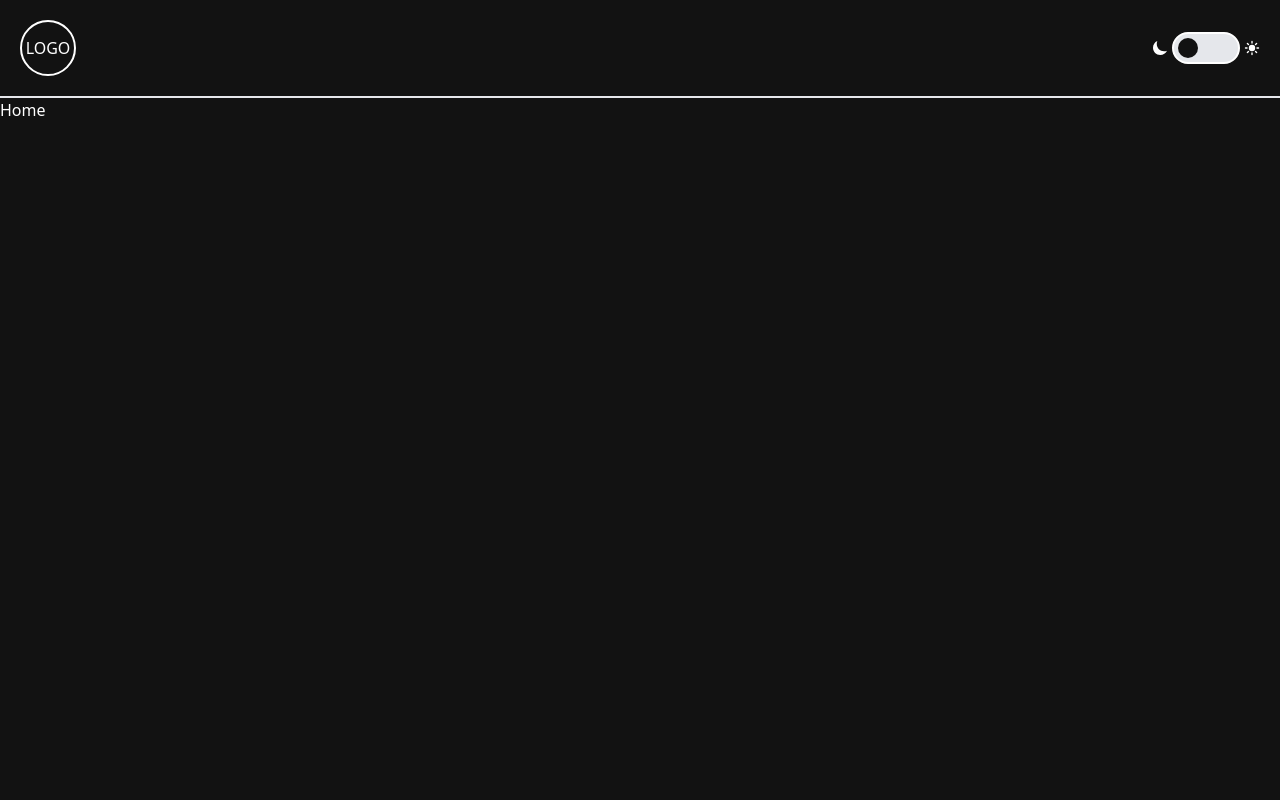
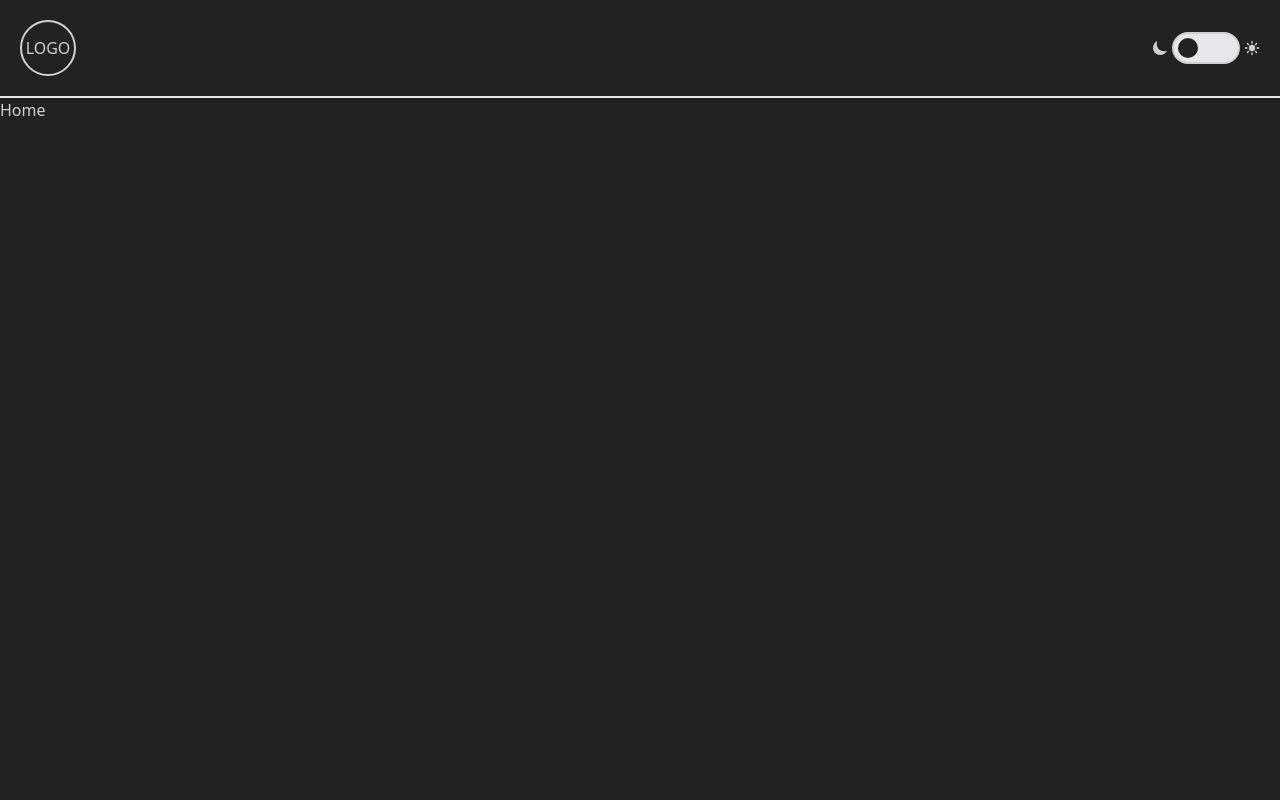
Before and after one commit to oAndin/cards-project, a React (Vite) app: page / in a window 1280 px wide. Shown: the top 800 px of the page. Built offline with nearby package versions, Linux system fonts and the light colour scheme.

Commit message:
update files

```diff
--- a/db.json
+++ b/db.json
@@ -1,5 +1,9 @@
 {
   "cards": [
-    {}
+    {
+      "title": "titulo 1",
+      "id": "1",
+      "answer": "Resposta número um, Resposta número um, Resposta número um, Resposta número um, Resposta número um, Resposta número um, Resposta número um, Resposta número um, Resposta número um, Resposta número um, Resposta número um, Resposta número um, Resposta número um, Resposta número um, Resposta número um, Resposta número um, Resposta número um"
+    }
   ]
 }
--- a/package.json
+++ b/package.json
@@ -5,11 +5,13 @@
   "type": "module",
   "scripts": {
     "dev": "vite",
+    "server": "json-server --watch db.json --port 5000",
     "build": "vite build",
     "lint": "eslint . --ext js,jsx --report-unused-disable-directives --max-warnings 0",
     "preview": "vite preview"
   },
   "dependencies": {
+    "axios": "^1.6.2",
     "framer-motion": "^10.16.5",
     "localforage": "^1.10.0",
     "match-sorter": "^6.3.1",
--- a/src/context/ThemeContext/Index.jsx
+++ b/src/context/ThemeContext/Index.jsx
@@ -7,9 +7,9 @@ export const ThemeProvider = ({ children }) => {
 
   const [darkMode, setDarkMode] = useState(true);
   localStorage.setItem("darkMode", JSON.stringify(darkMode));
-  const bgColor = darkMode ? 'bg-dark-grey' : 'bg-easy-white';
-  const textColor = darkMode ? 'text-easy-white' : 'text-dark-grey';
-  const borderColor = darkMode ? 'border-easy-white' : 'border-dark-grey';
+  const bgColor = darkMode ? 'bg-grey-900' : 'bg-grey-200';
+  const textColor = darkMode ? 'text-grey-200' : 'text-grey-900';
+  const borderColor = darkMode ? 'border-grey-200' : 'border-grey-900';
 
   function toggleTheme() {
     setDarkMode(!darkMode);
--- /dev/null
+++ b/src/hooks/useCards.js
@@ -0,0 +1,12 @@
+import axios from "axios";
+
+const useCards = async () => {
+  try {
+    const response = await axios.get('http://localhost/5000/cards');
+    console.log(response);
+  } catch (error) {
+    console.log(error);
+  }
+}
+
+export default useCards;
--- a/src/main.jsx
+++ b/src/main.jsx
@@ -5,6 +5,7 @@ import { RouterProvider, createBrowserRouter } from 'react-router-dom'
 import Home from './routes/Home/Index.jsx'
 import Error from './routes/Error/Index.jsx'
 import { ThemeProvider } from './context/ThemeContext/Index.jsx'
+import CardsPage from './routes/CardsPage/Index.jsx'
 
 const router = createBrowserRouter([
   {
@@ -14,6 +15,10 @@ const router = createBrowserRouter([
       {
         path: '/',
         element: <Home />
+      },
+      {
+        path: '/cards',
+        element: <CardsPage />
       },
     ],
     errorElement: <Error />
--- /dev/null
+++ b/src/routes/CardsPage/Index.jsx
@@ -0,0 +1,13 @@
+
+
+const CardsPage = () => {
+  return (
+    <>
+      <div>
+        <h1>Cards</h1>
+      </div>
+    </>
+  )
+}
+
+export default CardsPage;
--- /dev/null
+++ b/src/services/index.js
@@ -0,0 +1,5 @@
+import axios from "axios";
+
+export const API = axios.create({
+  baseURL: 'http://localhost/5000'
+});
--- a/tailwind.config.js
+++ b/tailwind.config.js
@@ -8,8 +8,21 @@ export default {
   theme: {
     extend: {
       colors: {
-        'dark-grey': '#121212',
-        'easy-white': '#fff'
+        // grey
+        'grey-900': '#222222',
+        'grey-800': '#3b3b3b',
+        'grey-700': '#515151',
+        'grey-600': '#626262',
+        'grey-500': '#7e7e7e',
+        'grey-400': '#9e9e9e',
+        'grey-300': '#b1b1b1',
+        'grey-200': '#cfcfcf',
+        'grey-100': '#e1e1e1',
+        'grey-50': '#f7f7f7',
+        // purple
+        'purple-900': '#371f76',
+        'purple-500': '#643b9f',
+        'purple-300': '#C8A4D4',
       },
     },
   },
```
Also changed, not shown: 1 other file (tests, documents, lock files or other folders).
